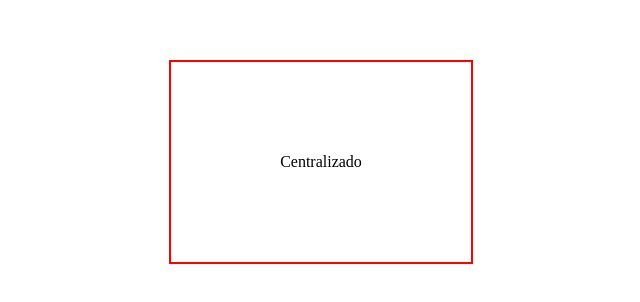
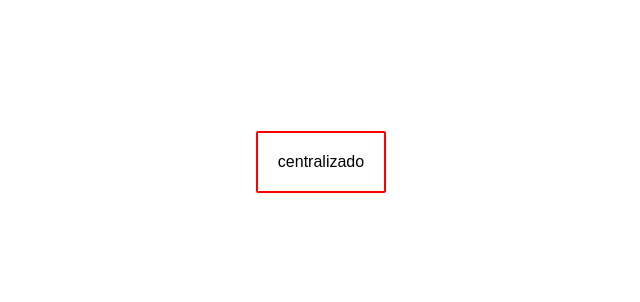
Before and after one commit to Daniel-Colonheze/Udemy, a plain HTML site: page html/center.html in a window 1280 px wide. Shown: the part 238-540 px from the top of the page, without its empty margins (319-959 px from the left). Drawn offline with Linux system fonts and the light colour scheme.

Commit message:
mensagem

```diff
--- a/html/center.html
+++ b/html/center.html
@@ -1,35 +1,38 @@
 <!DOCTYPE html>
-<html lang="en">
+<html lang="pt-BR">
 <head>
 <meta charset="UTF-8">
 <meta name="viewport" content="width=device-width, initial-scale=1.0">
-    <title>Document</title>
+<title>Centralizando a div</title>
+
 <style>
+*{
+    margin: 0;
+    padding: 0;
+    font-family: sans-serif;
+}
+
 body{
-            margin: 0px;
-            padding: 0px;
-        }
-        .container{
     display: flex;
     justify-content: center;
     align-items: center;
     height: 100vh;
 }
-        .center{
-            height: 200px;
-            width: 300px;
-            display: flex;
-            justify-content: center;
-            align-items: center;
-            border: 2px solid red;
+
+.centralizado{
+    border: red solid 2px;
+    border-radius: 2px;
+    padding: 20px;
 }
 </style>
+
 </head>
+
 <body>
-    <div class="container">
-        <div class="center">
-            Centralizado
+
+<div class="centralizado">
+    centralizado
 </div>
-    </div>
+
 </body>
 </html>
--- a/js/DOM/selecionando-elementos/elementos-individuais.js
+++ b/js/DOM/selecionando-elementos/elementos-individuais.js
@@ -5,3 +5,5 @@ function executar(argumento){
     const obj2 = document.querySelector('li.primeiro')
     obj2.innerHTML = "teste"
 }
+
+const obj = document.getElementsByTagName()
```
Lines whose indentation alone changed are shown as unchanged.
